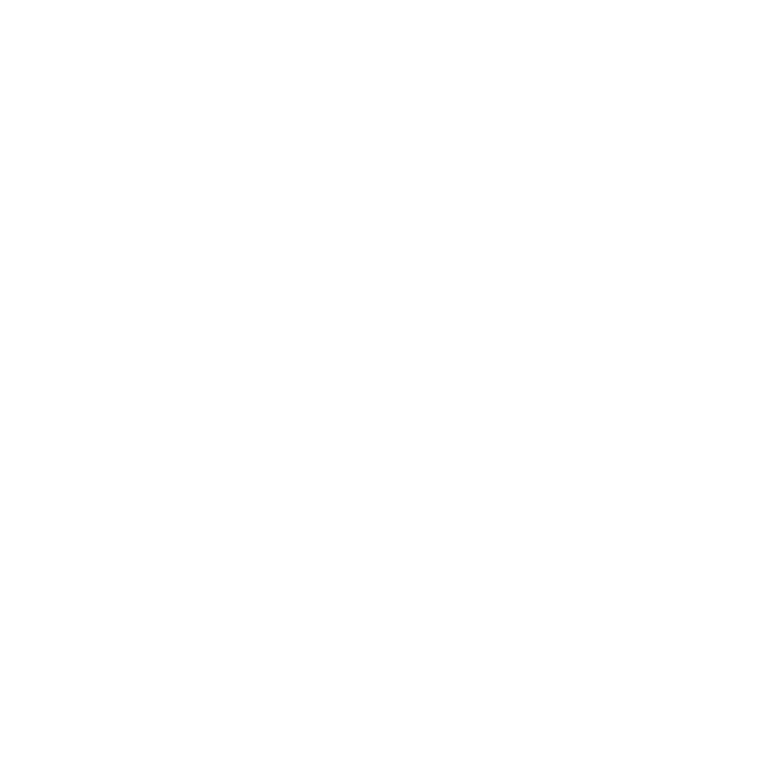
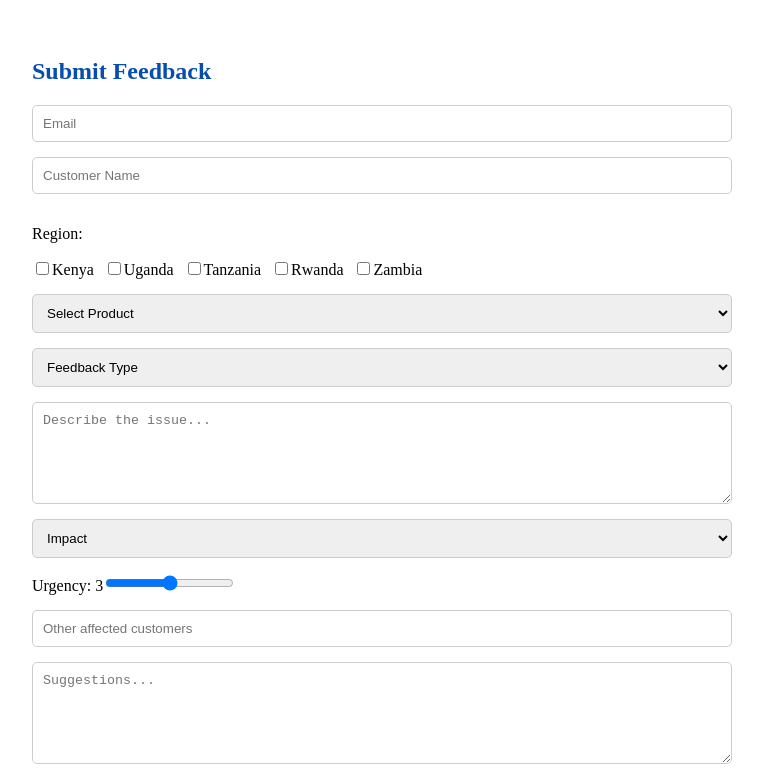
Before and after one commit to T-musera210/feedbackportal, a React (Vite) app: page / in a window 1280 px wide. Before the commit this address had no page. Shown: the top 777 px of the page, without its empty margins (258-1021 px from the left). Built offline with nearby package versions, Linux system fonts and the light colour scheme.

Commit message:
updated DB, /home

```diff
--- a/package.json
+++ b/package.json
@@ -10,7 +10,7 @@
     "preview": "vite preview"
   },
   "dependencies": {
-    "axios": "^1.15.0",
+    "axios": "^1.15.2",
     "react": "^19.2.4",
     "react-dom": "^19.2.4",
     "react-router-dom": "^7.14.0"
--- a/src/App.tsx
+++ b/src/App.tsx
@@ -10,7 +10,7 @@
     <Routes>
       {/* <Route path="/" element={<Login />} /> */}
       <Route path="/dashboard" element={<Dashboard />} />
-      <Route path="/submit" element={<SubmitFeedback />} />
+      <Route path="/" element={<SubmitFeedback />} />
     </Routes>
   );
 }
--- a/src/pages/SubmitFeedback.tsx
+++ b/src/pages/SubmitFeedback.tsx
@@ -1,7 +1,7 @@
 import { useState } from "react";
 import type { FC, ChangeEvent, FormEvent } from "react";
+import axios from "axios";
 
-// Define the form data type
 interface FormData {
   email: string;
   customer: string;
@@ -33,44 +33,42 @@
     additional: ""
   });
 
-  const handleChange = (e: ChangeEvent<HTMLInputElement | HTMLSelectElement | HTMLTextAreaElement>) => {
+  const handleChange = (
+    e: ChangeEvent<HTMLInputElement | HTMLSelectElement | HTMLTextAreaElement>
+  ) => {
     const { name, value, type, checked } = e.target as HTMLInputElement;
 
     if (type === "checkbox") {
-      setFormData(prev => ({
+      setFormData((prev) => ({
         ...prev,
         region: checked
           ? [...prev.region, value]
-          : prev.region.filter(r => r !== value)
+          : prev.region.filter((r) => r !== value)
       }));
     } else if (type === "range") {
-      setFormData(prev => ({
+      setFormData((prev) => ({
         ...prev,
         [name]: Number(value)
       }));
     } else {
-      setFormData(prev => ({ ...prev, [name]: value }));
+      setFormData((prev) => ({ ...prev, [name]: value }));
     }
   };
 
-  const handleSubmit = (e: FormEvent<HTMLFormElement>) => {
+
+  const handleSubmit = async (e: FormEvent<HTMLFormElement>) => {
     e.preventDefault();
 
-    const existing: FormData[] = JSON.parse(localStorage.getItem("feedback") || "[]");
+    try {
+      const res = await axios.post(
+        "http://localhost:5000/feedback",
+        formData
+      );
 
-    const updated = [
-      ...existing,
-      {
-        ...formData,
-        id: Date.now(),
-        status: "Open"
-      }
-    ];
+      console.log("Saved:", res.data);
+      alert("Feedback submitted 💙");
 
-    localStorage.setItem("feedback", JSON.stringify(updated));
-
-    alert("Feedback submitted!");
-
+      // reset form
       setFormData({
         email: "",
         customer: "",
@@ -85,6 +83,10 @@
         benefit: "",
         additional: ""
       });
+    } catch (error) {
+      console.error("Error:", error);
+      alert("Something went wrong ❌");
+    }
   };
 
   return (
@@ -92,27 +94,59 @@
       <h2 style={styles.title}>Submit Feedback</h2>
 
       <form onSubmit={handleSubmit} style={styles.form}>
-        <input name="email" placeholder="Email" onChange={handleChange} required style={styles.input} />
-        <input name="customer" placeholder="Customer Name" onChange={handleChange} required style={styles.input} />
+        <input
+          name="email"
+          placeholder="Email"
+          value={formData.email}
+          onChange={handleChange}
+          required
+          style={styles.input}
+        />
+
+        <input
+          name="customer"
+          placeholder="Customer Name"
+          value={formData.customer}
+          onChange={handleChange}
+          required
+          style={styles.input}
+        />
 
         <div>
           <p>Region:</p>
-          {["Kenya", "Uganda", "Tanzania", "Rwanda", "Zambia"].map(r => (
+          {["Kenya", "Uganda", "Tanzania", "Rwanda", "Zambia"].map((r) => (
             <label key={r} style={styles.checkbox}>
-              <input type="checkbox" value={r} checked={formData.region.includes(r)} onChange={handleChange} />
+              <input
+                type="checkbox"
+                value={r}
+                checked={formData.region.includes(r)}
+                onChange={handleChange}
+              />
               {r}
             </label>
           ))}
         </div>
 
-        <select name="product" onChange={handleChange} value={formData.product} required style={styles.input}>
+        <select
+          name="product"
+          value={formData.product}
+          onChange={handleChange}
+          required
+          style={styles.input}
+        >
           <option value="">Select Product</option>
           <option>Checkout</option>
           <option>API</option>
           <option>Dashboard</option>
         </select>
 
-        <select name="feedbackType" onChange={handleChange} value={formData.feedbackType} required style={styles.input}>
+        <select
+          name="feedbackType"
+          value={formData.feedbackType}
+          onChange={handleChange}
+          required
+          style={styles.input}
+        >
           <option value="">Feedback Type</option>
           <option>Bug</option>
           <option>Feature Request</option>
@@ -120,9 +154,22 @@
           <option>Other</option>
         </select>
 
-        <textarea name="description" placeholder="Describe the issue..." value={formData.description} onChange={handleChange} required style={styles.textarea} />
+        <textarea
+          name="description"
+          placeholder="Describe the issue..."
+          value={formData.description}
+          onChange={handleChange}
+          required
+          style={styles.textarea}
+        />
 
-        <select name="impact" onChange={handleChange} value={formData.impact} required style={styles.input}>
+        <select
+          name="impact"
+          value={formData.impact}
+          onChange={handleChange}
+          required
+          style={styles.input}
+        >
           <option value="">Impact</option>
           <option>Minor inconvenience</option>
           <option>Significant disruption</option>
@@ -131,13 +178,47 @@
 
         <label>
           Urgency: {formData.urgency}
-          <input type="range" min="1" max="5" name="urgency" value={formData.urgency} onChange={handleChange} />
+          <input
+            type="range"
+            min="1"
+            max="5"
+            name="urgency"
+            value={formData.urgency}
+            onChange={handleChange}
+          />
         </label>
 
-        <input name="affectedCustomers" placeholder="Other affected customers" value={formData.affectedCustomers} onChange={handleChange} style={styles.input} />
-        <textarea name="suggestion" placeholder="Suggestions..." value={formData.suggestion} onChange={handleChange} style={styles.textarea} />
-        <textarea name="benefit" placeholder="Business benefit..." value={formData.benefit} onChange={handleChange} style={styles.textarea} />
-        <textarea name="additional" placeholder="Additional info..." value={formData.additional} onChange={handleChange} style={styles.textarea} />
+        <input
+          name="affectedCustomers"
+          placeholder="Other affected customers"
+          value={formData.affectedCustomers}
+          onChange={handleChange}
+          style={styles.input}
+        />
+
+        <textarea
+          name="suggestion"
+          placeholder="Suggestions..."
+          value={formData.suggestion}
+          onChange={handleChange}
+          style={styles.textarea}
+        />
+
+        <textarea
+          name="benefit"
+          placeholder="Business benefit..."
+          value={formData.benefit}
+          onChange={handleChange}
+          style={styles.textarea}
+        />
+
+        <textarea
+          name="additional"
+          placeholder="Additional info..."
+          value={formData.additional}
+          onChange={handleChange}
+          style={styles.textarea}
+        />
 
         <button type="submit" style={styles.button}>
           Submit Feedback
@@ -150,149 +231,40 @@
 export default SubmitFeedback;
 
 const styles: { [key: string]: React.CSSProperties } = {
-  container: { padding: "30px", maxWidth: "700px", margin: "auto" },
-  title: { color: "#064dae", marginBottom: "20px" },
-  form: { display: "flex", flexDirection: "column", gap: "15px" },
-  input: { padding: "10px", border: "1px solid #ccc", borderRadius: "5px" },
-  textarea: { padding: "10px", height: "80px", border: "1px solid #ccc", borderRadius: "5px" },
-  button: { backgroundColor: "#064dae", color: "white", padding: "12px", border: "none", borderRadius: "5px", cursor: "pointer" },
-  checkbox: { marginRight: "10px" }
+  container: {
+    padding: "30px",
+    maxWidth: "700px",
+    margin: "auto"
+  },
+  title: {
+    color: "#064dae",
+    marginBottom: "20px"
+  },
+  form: {
+    display: "flex",
+    flexDirection: "column",
+    gap: "15px"
+  },
+  input: {
+    padding: "10px",
+    border: "1px solid #ccc",
+    borderRadius: "5px"
+  },
+  textarea: {
+    padding: "10px",
+    height: "80px",
+    border: "1px solid #ccc",
+    borderRadius: "5px"
+  },
+  button: {
+    backgroundColor: "#064dae",
+    color: "white",
+    padding: "12px",
+    border: "none",
+    borderRadius: "5px",
+    cursor: "pointer"
+  },
+  checkbox: {
+    marginRight: "10px"
+  }
 };
-
-
-// import { useState } from "react";
-
-// export default function Submit() {
-//   const [formData, setFormData] = useState({
-//     email: "",
-//     customer: "",
-//     region: [],
-//     product: "",
-//     feedbackType: "",
-//     description: "",
-//     impact: "",
-//     urgency: 3,
-//     affectedCustomers: "",
-//     suggestion: "",
-//     benefit: "",
-//     additional: ""
-//   });
-
-//   const handleChange = (e) => {
-//     const { name, value, type, checked } = e.target;
-
-//     if (type === "checkbox") {
-//       setFormData((prev) => ({
-//         ...prev,
-//         region: checked
-//           ? [...prev.region, value]
-//           : prev.region.filter((r) => r !== value)
-//       }));
-//     } else {
-//       setFormData({ ...formData, [name]: value });
-//     }
-//   };
-
-//   const handleSubmit = (e) => {
-//     e.preventDefault();
-
-//     const existing = JSON.parse(localStorage.getItem("feedback")) || [];
-
-//     const updated = [
-//       ...existing,
-//       {
-//         ...formData,
-//         id: Date.now(),
-//         status: "Open"
-//       }
-//     ];
-
-//     localStorage.setItem("feedback", JSON.stringify(updated));
-
-//     alert("Feedback submitted!");
-
-//     setFormData({
-//       email: "",
-//       customer: "",
-//       region: [],
-//       product: "",
-//       feedbackType: "",
-//       description: "",
-//       impact: "",
-//       urgency: 3,
-//       affectedCustomers: "",
-//       suggestion: "",
-//       benefit: "",
-//       additional: ""
-//     });
-//   };
-
-//   return (
-//     <div style={styles.container}>
-//       <h2 style={styles.title}>Submit Feedback</h2>
-
-//       <form onSubmit={handleSubmit} style={styles.form}>
-//         <input name="email" placeholder="Email" onChange={handleChange} required style={styles.input} />
-//         <input name="customer" placeholder="Customer Name" onChange={handleChange} required style={styles.input} />
-
-//         <div>
-//           <p>Region:</p>
-//           {["Kenya", "Uganda", "Tanzania", "Rwanda", "Zambia"].map((r) => (
-//             <label key={r} style={styles.checkbox}>
-//               <input type="checkbox" value={r} onChange={handleChange} />
-//               {r}
-//             </label>
-//           ))}
-//         </div>
-
-//         <select name="product" onChange={handleChange} required style={styles.input}>
-//           <option value="">Select Product</option>
-//           <option>Checkout</option>
-//           <option>API</option>
-//           <option>Dashboard</option>
-//         </select>
-
-//         <select name="feedbackType" onChange={handleChange} required style={styles.input}>
-//           <option value="">Feedback Type</option>
-//           <option>Bug</option>
-//           <option>Feature Request</option>
-//           <option>Recommendation</option>
-//           <option>Other</option>
-//         </select>
-
-//         <textarea name="description" placeholder="Describe the issue..." onChange={handleChange} required style={styles.textarea} />
-
-//         <select name="impact" onChange={handleChange} required style={styles.input}>
-//           <option value="">Impact</option>
-//           <option>Minor inconvenience</option>
-//           <option>Significant disruption</option>
-//           <option>Complete loss</option>
-//         </select>
-
-//         <label>
-//           Urgency: {formData.urgency}
-//           <input type="range" min="1" max="5" name="urgency" value={formData.urgency} onChange={handleChange} />
-//         </label>
-
-//         <input name="affectedCustomers" placeholder="Other affected customers" onChange={handleChange} style={styles.input} />
-//         <textarea name="suggestion" placeholder="Suggestions..." onChange={handleChange} style={styles.textarea} />
-//         <textarea name="benefit" placeholder="Business benefit..." onChange={handleChange} style={styles.textarea} />
-//         <textarea name="additional" placeholder="Additional info..." onChange={handleChange} style={styles.textarea} />
-
-//         <button type="submit" style={styles.button}>
-//           Submit Feedback
-//         </button>
-//       </form>
-//     </div>
-//   );
-// }
-
-// const styles = {
-//   container: { padding: "30px", maxWidth: "700px", margin: "auto" },
-//   title: { color: "#064dae", marginBottom: "20px" },
-//   form: { display: "flex", flexDirection: "column", gap: "15px" },
-//   input: { padding: "10px", border: "1px solid #ccc", borderRadius: "5px" },
-//   textarea: { padding: "10px", height: "80px", border: "1px solid #ccc", borderRadius: "5px" },
-//   button: { backgroundColor: "#064dae", color: "white", padding: "12px", border: "none", borderRadius: "5px", cursor: "pointer" },
-//   checkbox: { marginRight: "10px" }
-// };
```
Also changed, not shown: src/pages/Dashboard.tsx (+31 -29 lines), 2 other files (tests, documents, lock files or other folders). Lines whose indentation alone changed are shown as unchanged.
